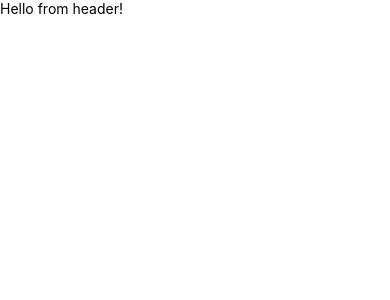
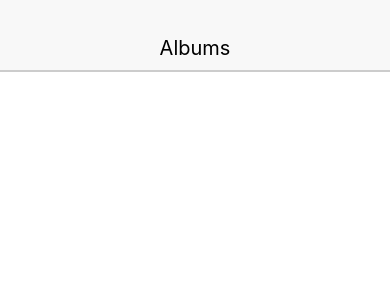
Before and after one commit to czhu6515/albums-react-native, a React Native app: screen / in a window 390 px wide. Shown: the top 300 px of the page. Built offline with nearby package versions, Linux system fonts and the light colour scheme.

Commit message:
refactored headerText as a prop

```diff
--- a/App.js
+++ b/App.js
@@ -4,18 +4,13 @@ import Header from './src/components/Header'
 
 
 export default class App extends React.Component {
+  state = {
+    headerText: 'Albums'
+  }
+
   render() {
     return (
-      <Header />
+      <Header headerText={this.state.headerText}/>
     )
   }
 }
-
-const styles = StyleSheet.create({
-  container: {
-    flex: 1,
-    backgroundColor: '#fff',
-    alignItems: 'center',
-    justifyContent: 'center',
-  },
-});
--- a/src/components/Header.js
+++ b/src/components/Header.js
@@ -1,8 +1,33 @@
 import React, {Component} from 'react';
-import { StyleSheet, Text, View } from 'react-native';
+import {Text, View } from 'react-native';
 
 export default class Header extends Component{
+
   render(){
-    return(<Text>Hello from header!</Text>)
+    const {textStyle, viewStyle} = styles
+
+    return(
+      <View style={viewStyle}>
+        <Text style={textStyle}>{this.props.headerText}</Text>
+      </View>
+      )
   }
 }
+
+const styles = {
+  textStyle: {
+    fontSize: 20,
+  },
+  viewStyle: {
+    backgroundColor: '#F8F8F8',
+    justifyContent: 'center',
+    alignItems: 'center',
+    height: 70,
+    paddingTop: 25,
+    shadowColor: '#000',
+    shadowOffset: {width: 0, height: 2},
+    shadowOpacity: 0.2,
+    elevation: 2,
+    position: 'relative'
+  }
+}
```
